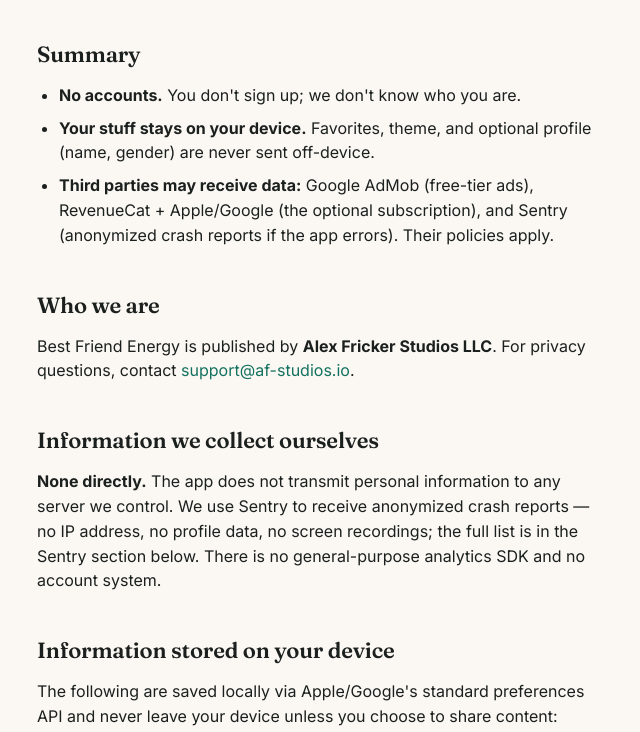
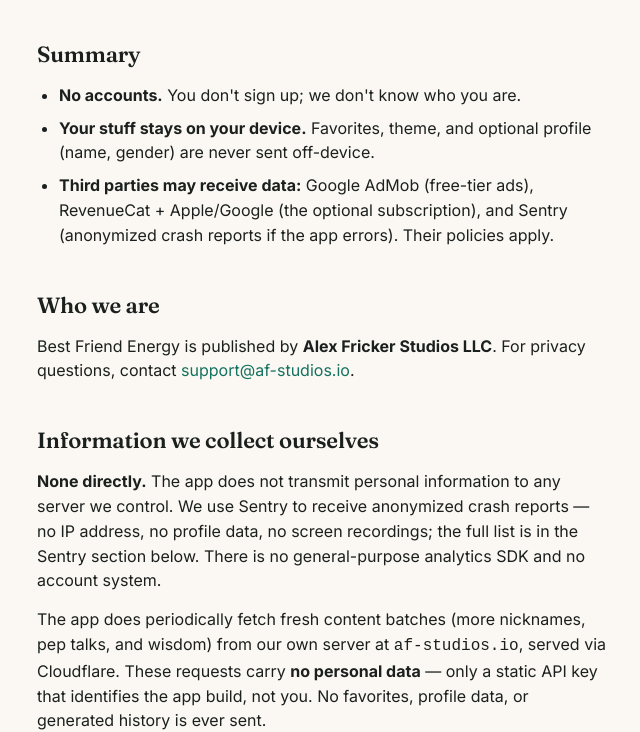
Before and after one commit to fricker-studios/af-studios.io, a website: page best-friend-energy/privacy.html in a window 1280 px wide. Shown: the part 222-954 px from the top of the page, without its empty margins (317-957 px from the left). Drawn offline with Linux system fonts and the light colour scheme.

Commit message:
update terms

```diff
--- a/best-friend-energy/privacy.html
+++ b/best-friend-energy/privacy.html
@@ -36,6 +36,13 @@
       crash reports — no IP address, no profile data, no screen recordings; the
       full list is in the Sentry section below. There is no general-purpose
       analytics SDK and no account system.
+    </p>
+    <p>
+      The app does periodically fetch fresh content batches (more nicknames,
+      pep talks, and wisdom) from our own server at <code>af-studios.io</code>,
+      served via Cloudflare. These requests carry <strong>no personal
+      data</strong> — only a static API key that identifies the app build, not
+      you. No favorites, profile data, or generated history is ever sent.
     </p>
 
     <h2>Information stored on your device</h2>
```
